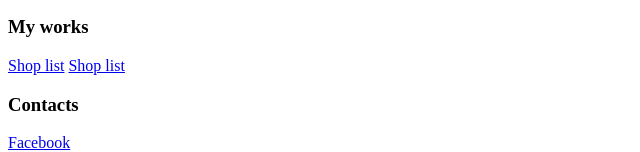
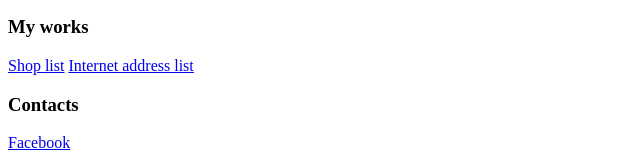
Before and after one commit to valyadvorzhak/valyadvorzhak.github.io, a plain HTML site: page index.html in a window 1280 px wide. Shown: the part 695-847 px from the top of the page, without its empty margins (0-640 px from the left). Drawn offline with Linux system fonts and the light colour scheme.

Commit message:
5 commit

```diff
--- a/index.html
+++ b/index.html
@@ -47,7 +47,7 @@
         <article>
             <h3>My works</h3>
             <a href=" https://valyadvorzhak.github.io/shop_list.github.io/">Shop list</a>
-            <a href=" https://valyadvorzhak.github.io/shop_list.github.io/">Shop list</a>
+            <a href=" https://valyadvorzhak.github.io/internet_address_list/">Internet address list</a>
         </article>
     </main>
     <footer>
```
